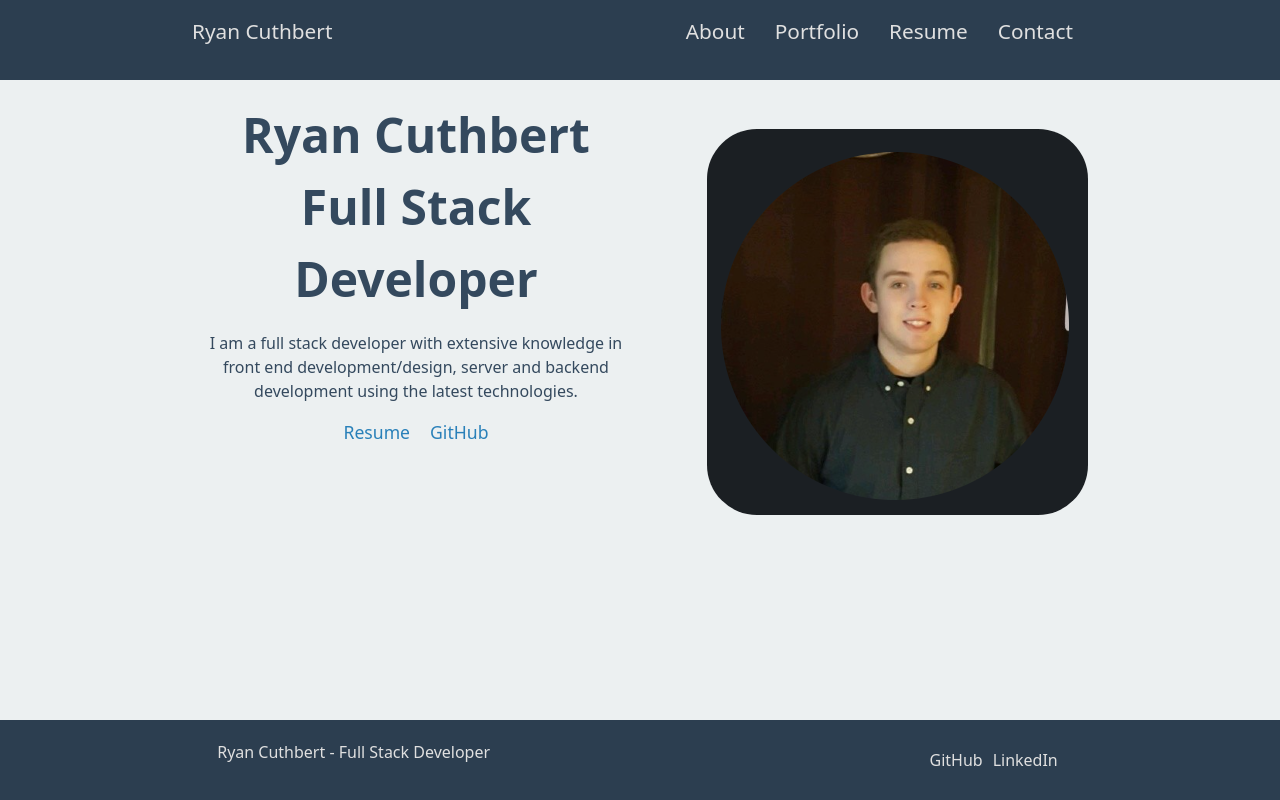
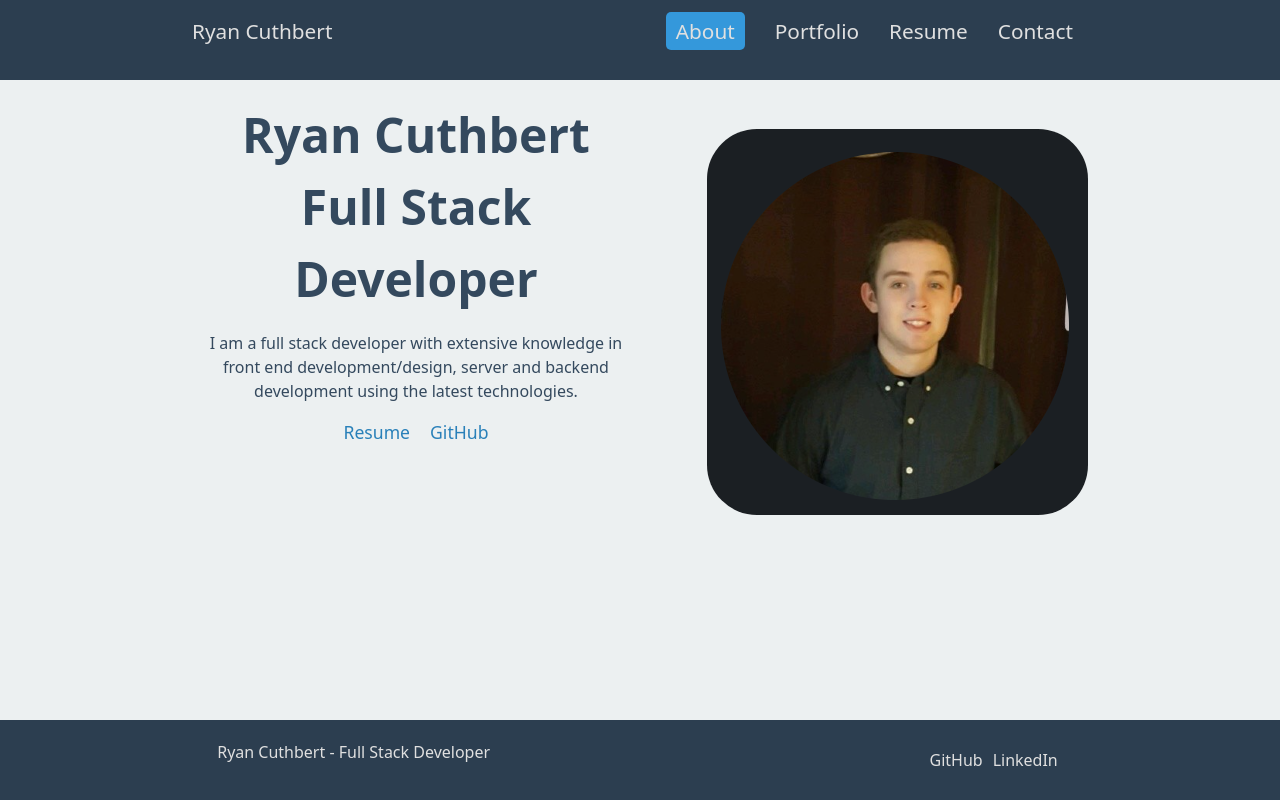
Before and after one commit to Ryan3389/React-Portfolio, a React (Vite) app: page / in a window 1280 px wide. In both pictures the pointer is over the link "About". Built offline with nearby package versions, Linux system fonts and the light colour scheme.

Commit message:
added hover styles to navbar

```diff
--- a/src/App.css
+++ b/src/App.css
@@ -25,6 +25,13 @@
 
  nav a {
      color: var(--text-color);
+     transition: 0.3s ease-in-out;
+ }
+
+ nav a:hover {
+     background-color: #3498DB;
+     padding: 5px 10px;
+     border-radius: 5px;
  }
 
  .links-container a {
```
